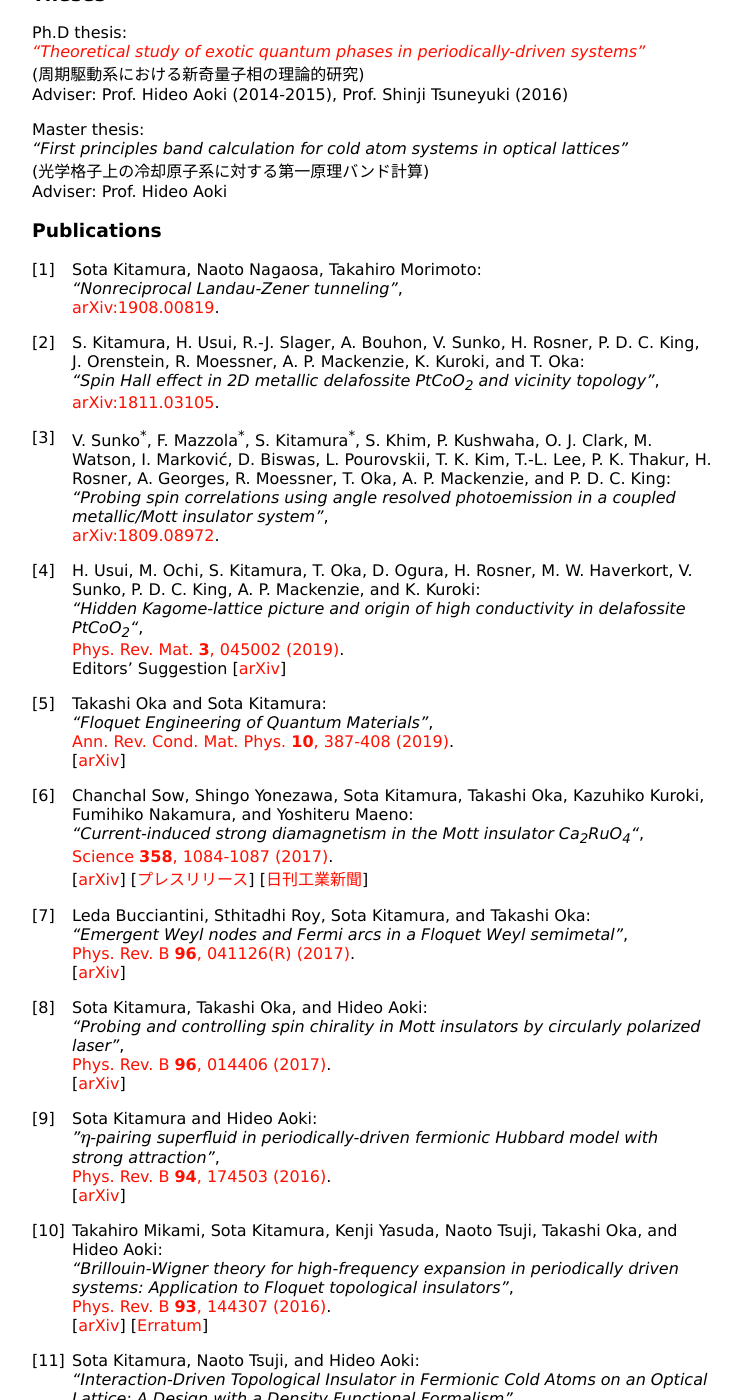
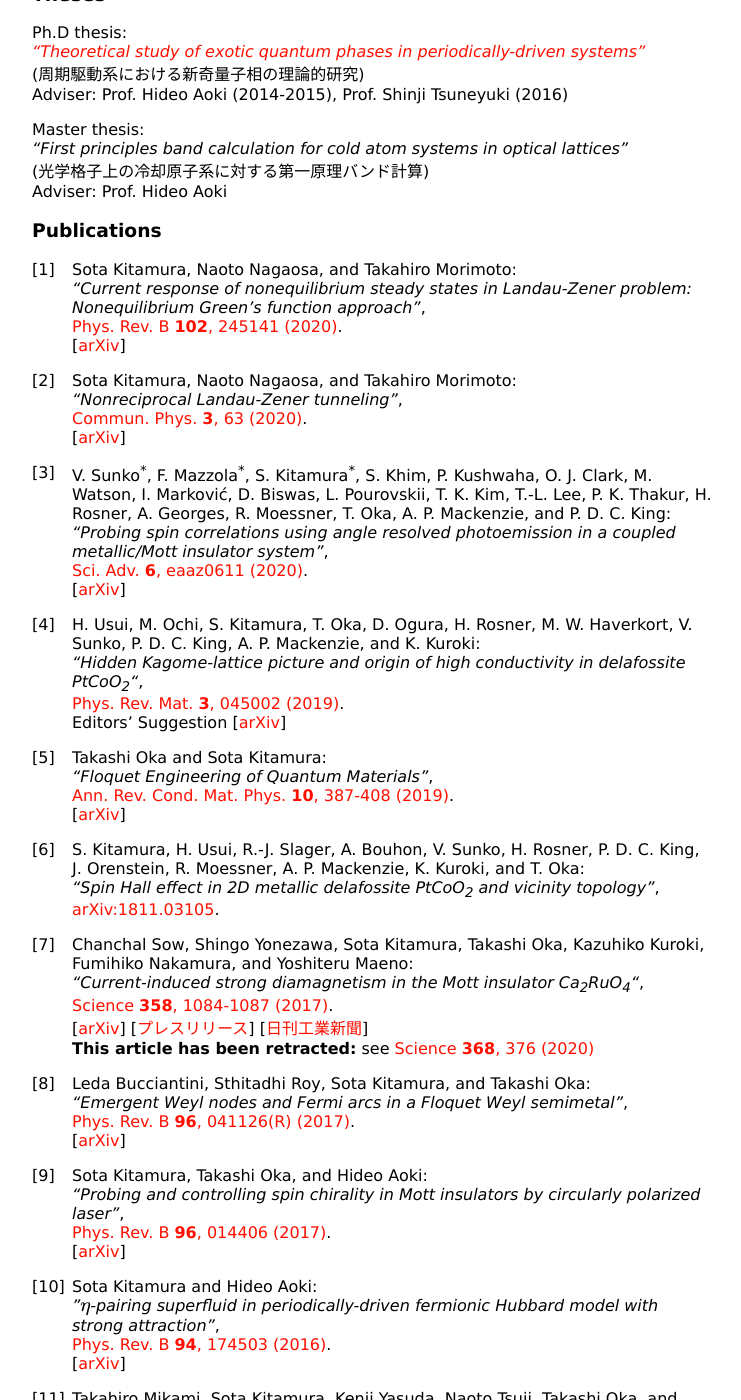
Before and after one commit to sotaph/sotaph.github.io, a Jekyll site: the page built from index.md, in a window 1280 px wide and 1400 px high, scrolled down 760 px. Shown: the whole window, without its empty margins (258-999 px from the left). Built offline with Jekyll 4.4.1, drawn with Linux system fonts in a browser that asks for light colours; nearby versions of some CDN libraries; formulas are drawn with MathJax 3; a style sheet for code colours, icons or effects is not loaded; some of the changed text lies outside the part shown.

Commit message:
Updated publication list, side menu

```diff
--- a/_config.yml
+++ b/_config.yml
@@ -7,9 +7,10 @@
 
 tracking_id: UA-145131085-1
 
-footer: yes
-footer_url: "https://github.com/ankitsultana"
-footer_text: "Page design by Ankit Sultana"
+footer: no
+#footer_url: "https://github.com/ankitsultana"
+#footer_text: "Page design by Ankit Sultana"
+#footer_text: <a href="https://jekyllrb.com/" style="color: black">jekyll</a>  <a href="https://github.com/ankitsultana/researcher" style="color: black">researcher</a>  <a href="https://jpswalsh.github.io/academicons/" style="color: black">academicons</a>
 
 sass:
     style: compressed
@@ -20,9 +21,17 @@
 #   link: "/researcher/"
 # - name: "Resume"
 #   link: "resume.pdf"
- - name: "Group"
+ - name: <i class="fas fa-home fa-lg" title="Group"></i>
    link: "http://morimoto-lab.t.u-tokyo.ac.jp"
- - name: "Scholar"
+ - name: <i class="ai ai-google-scholar-square ai-lg" title="Google Scholar"></i>
    link: "https://scholar.google.co.jp/citations?user=_HyaTKkAAAAJ"
- - name: "arXiv"
+ - name: <i class="ai ai-semantic-scholar ai-lg" title="Semantic Scholar"></i>
+   link: "https://www.semanticscholar.org/author/Sota-Kitamura/13441915"
+ - name: <i class="ai ai-publons-square ai-lg" title="Publons"></i>
+   link: "https://publons.com/researcher/1889183/sota-kitamura/"
+ - name: <i class="ai ai-arxiv ai-lg" title="arXiv"></i>
    link: "https://arxiv.org/a/kitamura_s_1.html"
+ - name: <i class="ai ai-orcid ai-lg" title="ORCID"></i>
+   link: "https://orcid.org/0000-0003-3083-2353"
+ - name: <i class="fas fa-play fa-fw" title="researchmap"></i>
+   link: "https://researchmap.jp/sotak/"
--- a/_layouts/default.html
+++ b/_layouts/default.html
@@ -56,6 +56,8 @@
     {% if page.use_math %}
       {% include mathjax_support %}
     {% endif %}
+    <link rel="stylesheet" href="https://cdn.jsdelivr.net/gh/jpswalsh/academicons@1.9.1/css/academicons.min.css">
+    <link rel="stylesheet" href="https://use.fontawesome.com/releases/v5.6.1/css/all.css">
 </head>
 <body>
     <div class="wrapper">
@@ -72,7 +74,7 @@
                         <li class="alignable pull-left nav-list"><a href="{{ x.link }}">{{ x.name }}</a>
                     {% endif %}
                     {% if forloop.last == false %}
-                        /
+                        <!-- / -->
                     {% endif %}
                         </li>
                 {% endfor %}
@@ -86,8 +88,8 @@
             <div class="container content">
         {% endif %}
                 {{ content }}
+                <hr />
                 {% if site.footer == true %}
-                    <hr />
                     <p style="text-align: center; margin-bottom: 10px">
                     <a href="{{ site.footer_url }}" style="color: black"><small>{{ site.footer_text }}</small></a>
                     </p>
--- a/index.md
+++ b/index.md
@@ -9,7 +9,7 @@
 東京大学大学院 工学系研究科 物理工学専攻 森本研究室 助教
 
 
-kitamura 0x40 ap.t.u-tokyo.ac.jp
+<i class="far fa-envelope"></i> kitamura 0x40 ap.t.u-tokyo.ac.jp
 
 7-3-1 Hongo, Bunkyo-ku, Tokyo 113-8656 Japan
 〒113-8656 東京都文京区本郷7-3-1 工学部6号館221号室
@@ -51,17 +51,20 @@
 
 ### Publications
 
-1. Sota Kitamura, Naoto Nagaosa, Takahiro Morimoto:
+1. Sota Kitamura, Naoto Nagaosa, and Takahiro Morimoto:
+_"Current response of nonequilibrium steady states in Landau-Zener problem: Nonequilibrium Green's function approach"_,
+[Phys. Rev. B **102**, 245141 (2020)](https://journals.aps.org/prb/abstract/10.1103/PhysRevB.102.245141).
+[[arXiv](https://arxiv.org/abs/2009.03596)]
+
+1. Sota Kitamura, Naoto Nagaosa, and Takahiro Morimoto:
 _"Nonreciprocal Landau-Zener tunneling"_,
-[arXiv:1908.00819](https://arxiv.org/abs/1908.00819).
-
-1. S. Kitamura, H. Usui, R.-J. Slager, A. Bouhon, V. Sunko, H. Rosner, P. D. C. King, J. Orenstein, R. Moessner, A. P. Mackenzie, K. Kuroki, and T. Oka:
-_"Spin Hall effect in 2D metallic delafossite PtCoO<sub>2</sub> and vicinity topology"_,
-[arXiv:1811.03105](https://arxiv.org/abs/1811.03105).
+[Commun. Phys. **3**, 63 (2020)](https://doi.org/10.1038/s42005-020-0328-0).
+[[arXiv](https://arxiv.org/abs/1908.00819)]
 
 1. V. Sunko<sup>\*</sup>, F. Mazzola<sup>\*</sup>, S. Kitamura<sup>\*</sup>, S. Khim, P. Kushwaha, O. J. Clark, M. Watson, I. Marković, D. Biswas, L. Pourovskii, T. K. Kim, T.-L. Lee, P. K. Thakur, H. Rosner, A. Georges, R. Moessner, T. Oka, A. P. Mackenzie, and P. D. C. King:
 _"Probing spin correlations using angle resolved photoemission in a coupled metallic/Mott insulator system"_,
-[arXiv:1809.08972](https://arxiv.org/abs/1809.08972).
+[Sci. Adv. **6**, eaaz0611 (2020)](https://doi.org/10.1126/sciadv.aaz0611).
+[[arXiv](https://arxiv.org/abs/1809.08972)]
 
 1. H. Usui, M. Ochi, S. Kitamura, T. Oka, D. Ogura, H. Rosner, M. W. Haverkort, V. Sunko, P. D. C. King, A. P. Mackenzie, and K. Kuroki:
 _"Hidden Kagome-lattice picture and origin of high conductivity in delafossite PtCoO<sub>2</sub>"_,
@@ -73,10 +76,16 @@
 [Ann. Rev. Cond. Mat. Phys. **10**, 387-408 (2019)](https://www.annualreviews.org/doi/abs/10.1146/annurev-conmatphys-031218-013423).
 [[arXiv](https://arxiv.org/abs/1804.03212)]
 
+1. S. Kitamura, H. Usui, R.-J. Slager, A. Bouhon, V. Sunko, H. Rosner, P. D. C. King, J. Orenstein, R. Moessner, A. P. Mackenzie, K. Kuroki, and T. Oka:
+_"Spin Hall effect in 2D metallic delafossite PtCoO<sub>2</sub> and vicinity topology"_,
+[arXiv:1811.03105](https://arxiv.org/abs/1811.03105).
+
 1. Chanchal Sow, Shingo Yonezawa, Sota Kitamura, Takashi Oka, Kazuhiko Kuroki, Fumihiko Nakamura, and Yoshiteru Maeno:
 _"Current-induced strong diamagnetism in the Mott insulator Ca<sub>2</sub>RuO<sub>4</sub>"_,
 [Science **358**, 1084-1087 (2017)](http://science.sciencemag.org/content/358/6366/1084).
 [[arXiv](https://arxiv.org/abs/1610.02222)] [[プレスリリース](http://www.kyoto-u.ac.jp/ja/research/research_results/2017/171124_1.html)] [[日刊工業新聞](https://www.nikkan.co.jp/articles/view/00451939)]
+**This article has been retracted:** see [Science **368**, 376 (2020)](https://science.sciencemag.org/content/368/6489/376.1)
+
 
 1. Leda Bucciantini, Sthitadhi Roy, Sota Kitamura, and Takashi Oka:
 _"Emergent Weyl nodes and Fermi arcs in a Floquet Weyl semimetal"_,
@@ -102,3 +111,13 @@
 _"Interaction-Driven Topological Insulator in Fermionic Cold Atoms on an Optical Lattice: A Design with a Density Functional Formalism"_,
 [Phys. Rev. Lett. **115**, 045304 (2015)](https://journals.aps.org/prl/abstract/10.1103/PhysRevLett.115.045304).
 [[arXiv](https://arxiv.org/abs/1411.3345)]
+
+
+
+
+### 担当講義
+
+- 2020年度S1S2 水曜13:00-15:00 数学2B演習 (機械情報工学科、航空宇宙工学科)
+- 2020年度S1S2 金曜14:55-16:55 数学2D演習 (物理工学科、計数工学科)
+- 2019年度A1A2 木曜13:00-16:40 数学及力学演習 (物理工学科)
+- 2019年度S1S2 水曜13:00-15:00 数学2B演習 (機械情報工学科、航空宇宙工学科)
```
